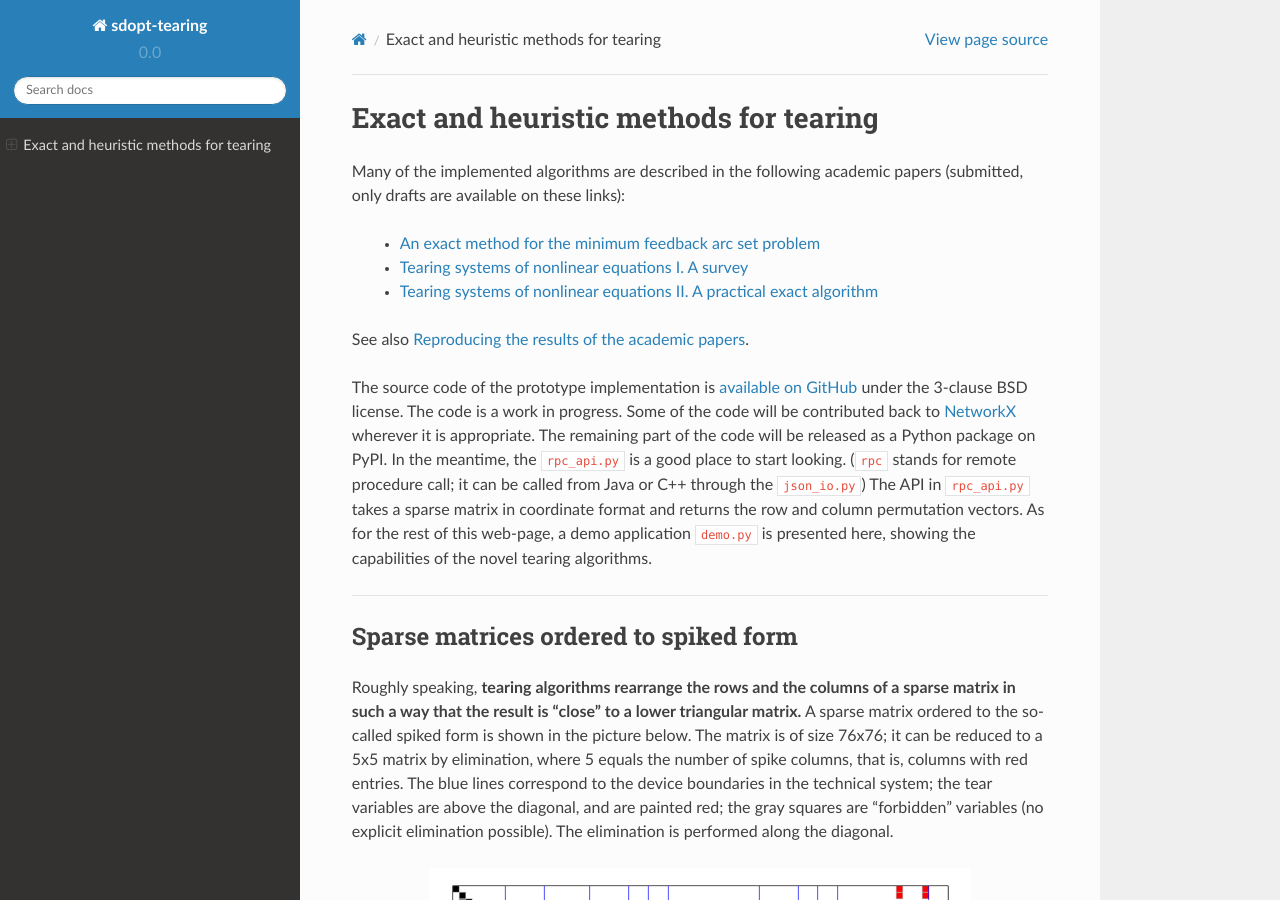
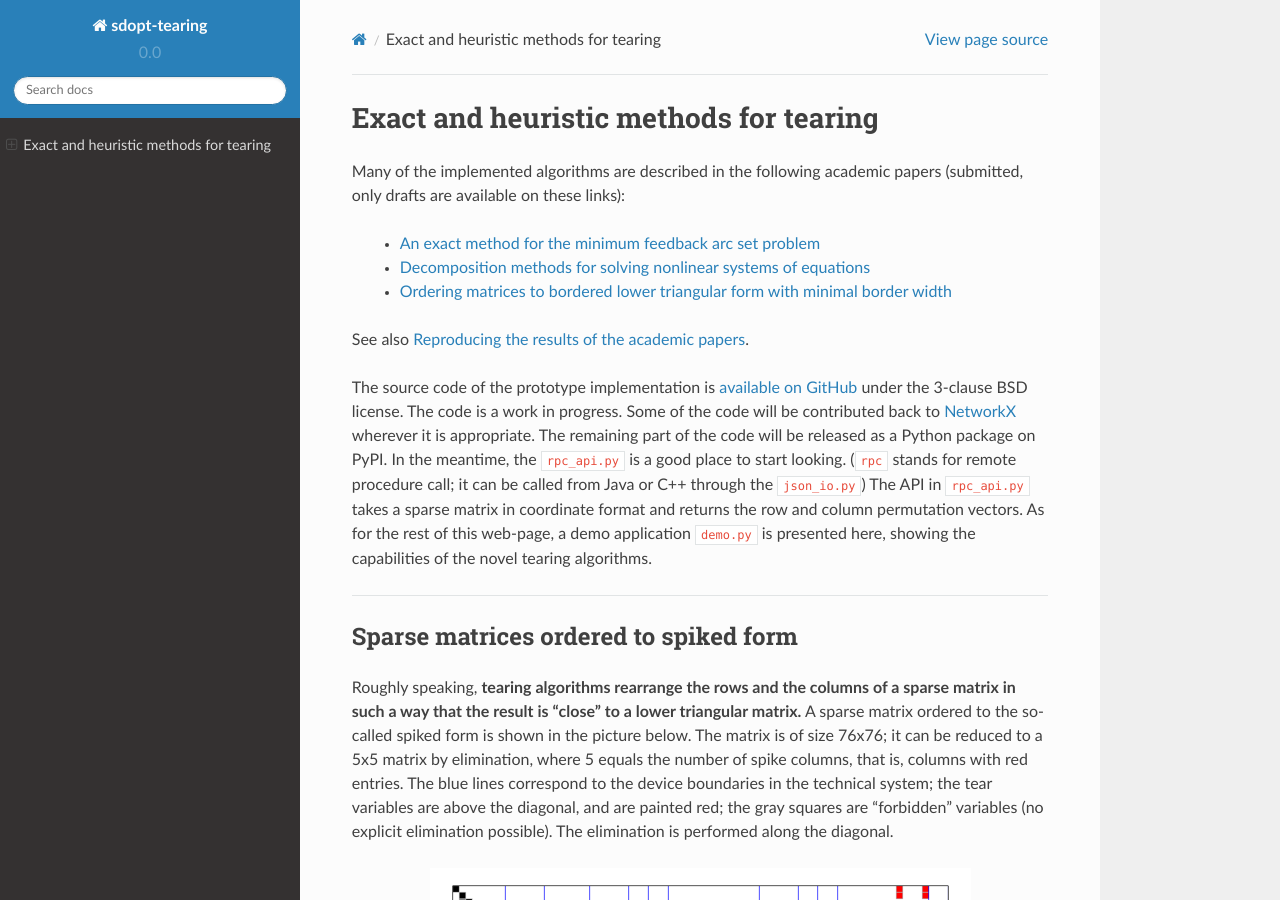
Before and after one commit to baharev/sdopt-tearing, a Sphinx documentation site: the page built from docs/index.rst, in a window 1280 px wide and 900 px high. Built offline with Sphinx 7.4.7 and the Read the Docs theme 2.0.0, drawn with Linux system fonts in a browser that asks for light colours.

Commit message:
Updating the supporting material to reflect the final titles

```diff
--- a/docs/index.rst
+++ b/docs/index.rst
@@ -12,8 +12,8 @@ Many of the implemented algorithms are described in the following academic
 papers (submitted, only drafts are available on these links):
 
   - `An exact method for the minimum feedback arc set problem <http://reliablecomputing.eu/baharev_minimum_feedback_arc_set.pdf>`_
-  - `Tearing systems of nonlinear equations I. A survey <http://reliablecomputing.eu/baharev_tearing_survey.pdf>`_
-  - `Tearing systems of nonlinear equations II. A practical exact algorithm <http://reliablecomputing.eu/baharev_tearing_exact_algorithm.pdf>`_
+  - `Decomposition methods for solving nonlinear systems of equations <http://reliablecomputing.eu/baharev_tearing_survey.pdf>`_
+  - `Ordering matrices to bordered lower triangular form with minimal border width <http://reliablecomputing.eu/baharev_tearing_exact_algorithm.pdf>`_
 
 See also `Reproducing the results of the academic papers <https://github.com/baharev/sdopt-tearing#reproducing-the-results-of-the-minimum-feedback-arc-set-paper>`_.
 
```
Also changed, not shown: README.md (+3 -3 lines), 1 other file.
